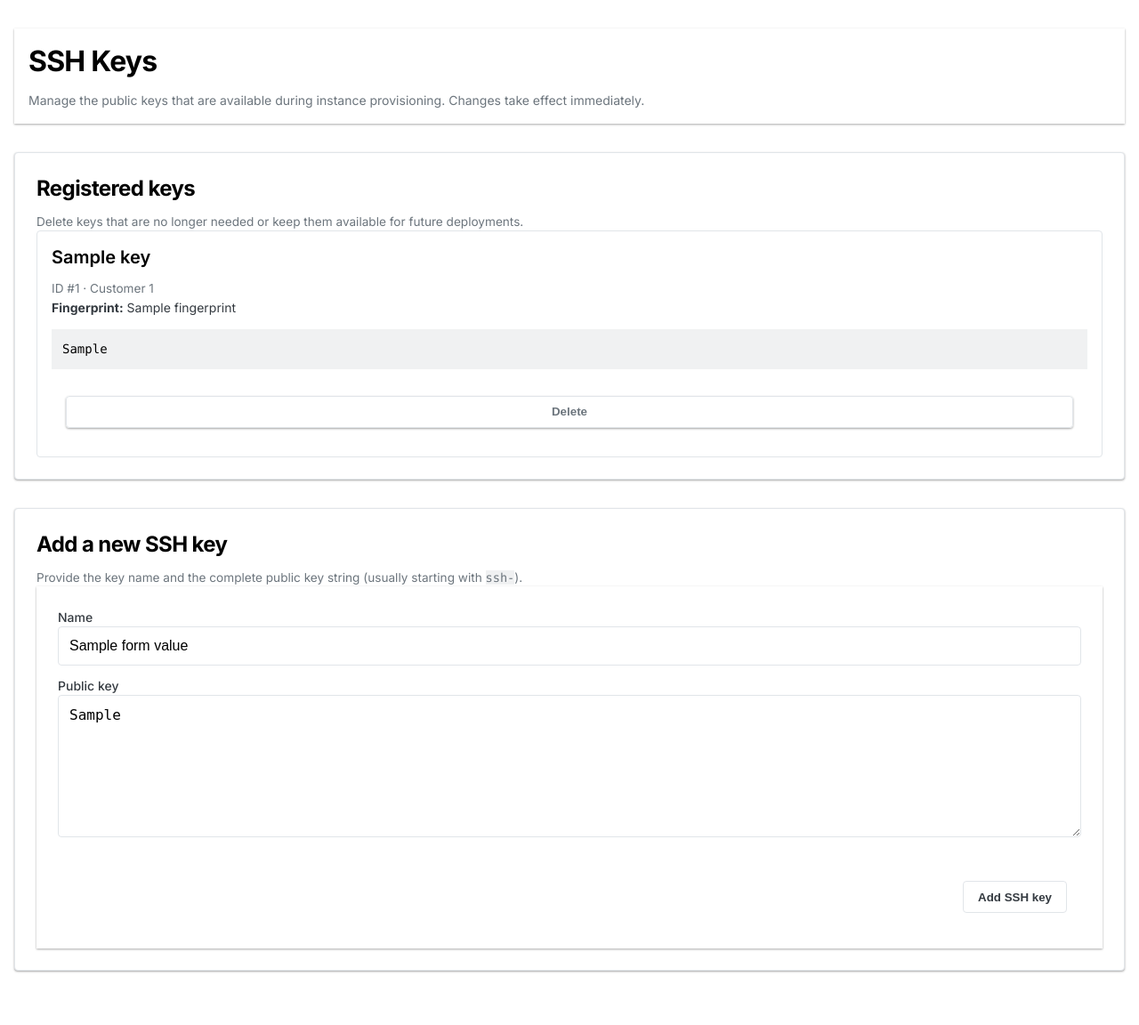
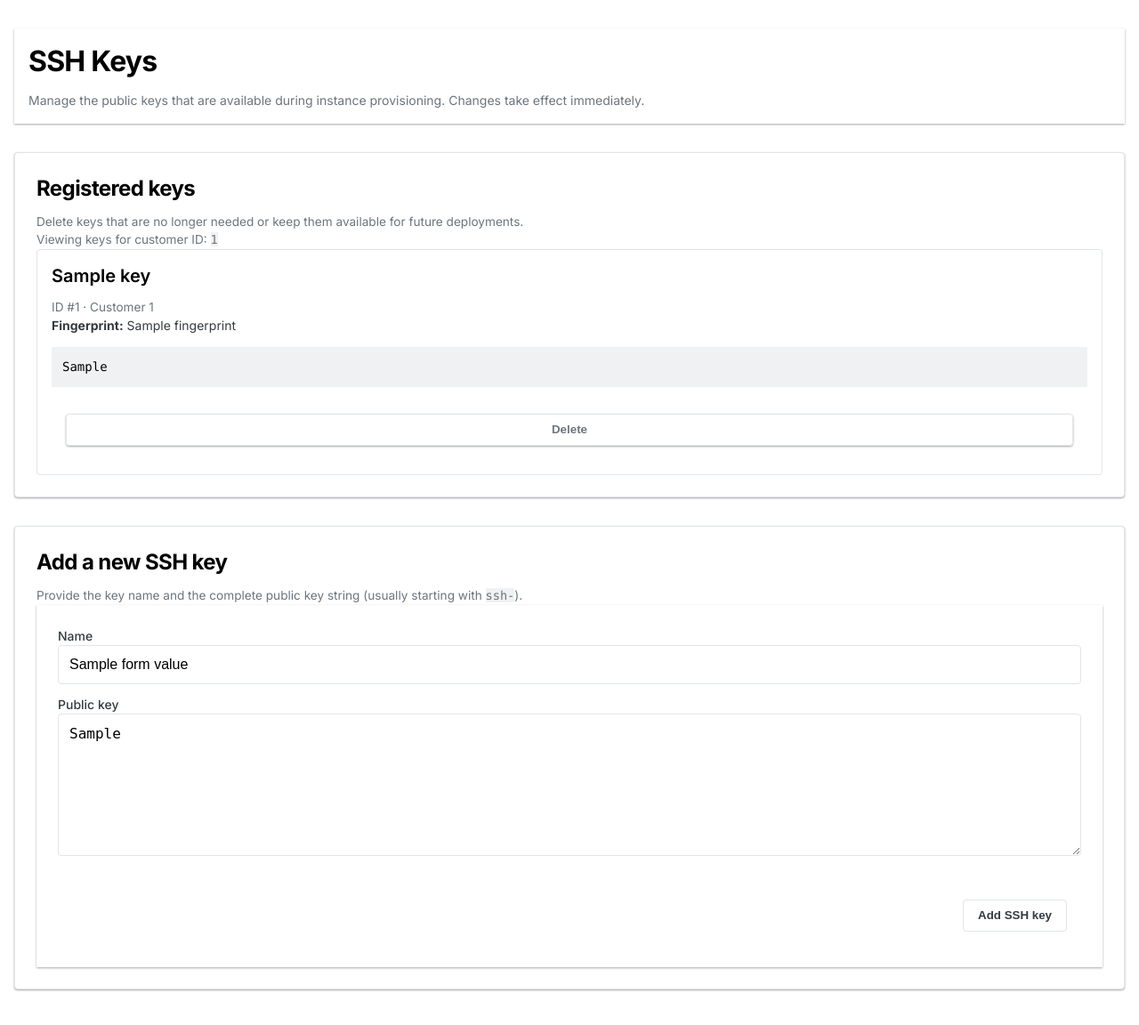
Before and after one commit to CloudzyVPS/cli, a Flask app: template templates/ssh_keys.html in a window 1280 px wide. Shown: the whole page at 89% size. Before the commit the page ends 1093 px from the top, so only its background shows below. Run offline with Flask 3, Linux system fonts and the light colour scheme; the template is opened without the code that fills it: most values are stand-ins (such as "Sample title", 1, 10 or a date in 2020).

Commit message:
enhance SSH key management by introducing customer context handling

```diff
--- a/app.py
+++ b/app.py
@@ -26,6 +26,8 @@ app.secret_key = 'your_secret_key'  # Change this
 
 API_BASE_URL = os.getenv('API_BASE_URL')
 API_TOKEN = os.getenv('API_TOKEN')
+# Optional default customer id to use for API calls when the configured API token requires it
+API_DEFAULT_CUSTOMER_ID = os.getenv('API_DEFAULT_CUSTOMER_ID')
 USERS_FILE = Path('users.json')
 
 
@@ -332,9 +334,28 @@ def load_regions():
     return regions, lookup, configs
 
 
-def load_ssh_keys():
-    response = api_call('GET', '/v1/ssh-keys')
+def load_ssh_keys(customer_id: str = None):
+    """Load SSH keys from the backend. If the API token is an admin token and the developer
+    gateway requires an explicit customer id, this function will optionally use `customer_id`
+    (either passed in, or via env var API_DEFAULT_CUSTOMER_ID) to retrieve the list.
+    """
+    params = None
+    if customer_id:
+        params = {'customerId': customer_id}
+    response = api_call('GET', '/v1/ssh-keys', params=params)
     payload = response.get('data', []) if response.get('code') == 'OKAY' else []
+    # If the API responded with an error that suggests a customer id is required for this
+    # token (likely the token is an admin/developer token), try using the configured
+    # API_DEFAULT_CUSTOMER_ID environment variable to request the keys for a specific
+    # customer.
+    if response.get('code') != 'OKAY' or isinstance(payload, dict) and not payload:
+        detail = response.get('detail') or ''
+        req_customer_id_needed = 'Customer id should be provided' in str(detail) or 'customer id' in str(detail).lower()
+        if not customer_id and API_DEFAULT_CUSTOMER_ID and req_customer_id_needed:
+            params = {'customerId': API_DEFAULT_CUSTOMER_ID}
+            response = api_call('GET', '/v1/ssh-keys', params=params)
+            payload = response.get('data', []) if response.get('code') == 'OKAY' else []
+
     if isinstance(payload, dict):
         candidates = (
             payload.get('sshKeys')
@@ -359,6 +380,22 @@ def load_ssh_keys():
             'customer_id': item.get('customerId') or item.get('userId') or item.get('customer_id'),
         })
     return normalized
+
+
+def determine_customer_context():
+    """Return a customer_id to use for API calls.
+    Precedence:
+      1) request.args.get('customer_id') if present
+      2) API_DEFAULT_CUSTOMER_ID environment variable
+      3) None
+    """
+    from flask import request
+    cid = (request.args.get('customer_id') or '').strip()
+    if cid:
+        return cid
+    if API_DEFAULT_CUSTOMER_ID:
+        return API_DEFAULT_CUSTOMER_ID
+    return None
 
 
 def is_high_frequency(product):
@@ -638,6 +675,7 @@ def ssh_keys():
         'public_key': '',
     }
 
+    customer_id = (request.args.get('customer_id') or determine_customer_context())
     if request.method == 'POST':
         action = (request.form.get('action') or 'create').strip().lower()
 
@@ -647,6 +685,8 @@ def ssh_keys():
                 flash('Invalid SSH key identifier provided.')
             else:
                 response = api_call('DELETE', f"/v1/ssh-keys/{key_id_raw}")
+                if response.get('code') != 'OKAY' and API_DEFAULT_CUSTOMER_ID and response.get('detail') and 'customer id' in response.get('detail').lower():
+                    response = api_call('DELETE', f"/v1/ssh-keys/{key_id_raw}", params={'customerId': API_DEFAULT_CUSTOMER_ID})
                 if response.get('code') == 'OKAY':
                     flash('SSH key removed.')
                 else:
@@ -670,14 +710,18 @@ def ssh_keys():
         else:
             payload = {'name': name, 'publicKey': public_key}
             response = api_call('POST', '/v1/ssh-keys', data=payload)
+            if response.get('code') != 'OKAY' and API_DEFAULT_CUSTOMER_ID and response.get('detail') and 'customer id' in response.get('detail').lower():
+                payload['customerId'] = API_DEFAULT_CUSTOMER_ID
+                response = api_call('POST', '/v1/ssh-keys', data=payload)
             if response.get('code') == 'OKAY':
                 flash('SSH key added successfully.')
                 return redirect(url_for('ssh_keys'))
             detail = response.get('detail') or 'Unable to add SSH key.'
             flash(f'Error: {detail}')
 
-    ssh_keys_list = load_ssh_keys()
-    return render_template('ssh_keys.html', ssh_keys=ssh_keys_list, form_values=form_values)
+    customer_id = (request.args.get('customer_id') or determine_customer_context())
+    ssh_keys_list = load_ssh_keys(customer_id=customer_id)
+    return render_template('ssh_keys.html', ssh_keys=ssh_keys_list, form_values=form_values, customer_id=customer_id)
 
 
 @app.route('/')
@@ -713,7 +757,8 @@ def create_start():
     regions, region_lookup, _ = load_regions()
     if not regions:
         flash('No regions were returned by the developer API.')
-    ssh_keys = load_ssh_keys()
+    customer_id = (request.args.get('customer_id') or determine_customer_context())
+    ssh_keys = load_ssh_keys(customer_id=customer_id)
     available_ssh_key_ids = {str(key['id']) for key in ssh_keys if key.get('id') is not None}
 
     base_state = parse_wizard_base(request.args)
@@ -1279,7 +1324,8 @@ def create_review():
     if back_query:
         back_url = f"{back_url}?{back_query}"
 
-    ssh_keys_catalog = load_ssh_keys()
+    customer_id = (request.args.get('customer_id') or determine_customer_context())
+    ssh_keys_catalog = load_ssh_keys(customer_id=customer_id)
     ssh_key_lookup = {str(item['id']): item for item in ssh_keys_catalog if item.get('id') is not None}
     ssh_keys_display = []
     for key_id in base_state['ssh_key_ids']:
--- a/static/styles.css
+++ b/static/styles.css
@@ -1,11 +1,12 @@
 @import url('https://fonts.googleapis.com/css2?family=Inter:wght@400;500;600;700&display=swap');
 
 :root {
-  /* AWS-inspired color palette */
+  /* Primary color palette */
   --canvas-bg: #ffffff;
-  --aws-blue: #0073bb;
-  --aws-blue-light: #00a1c9;
-  --aws-blue-dark: #005a8c;
+  --primary: #0073bb;
+  --primary-light: #00a1c9;
+  --primary-dark: #005a8c;
+  --primary-darker: #004070;
   --gray-50: #f8f9fa;
   --gray-100: #e9ecef;
   --gray-200: #dee2e6;
@@ -19,7 +20,7 @@
   --white: #ffffff;
   --shadow-soft: 0 1px 3px rgba(0, 0, 0, 0.12), 0 1px 2px rgba(0, 0, 0, 0.24);
   --shadow-card: 0 4px 6px rgba(0, 0, 0, 0.07), 0 1px 3px rgba(0, 0, 0, 0.1);
-  --shadow-focus: 0 0 0 3px rgba(0, 113, 187, 0.3);
+  --shadow-focus: 0 0 0 3px rgba(0, 115, 187, 0.3);
   --border-color: #e1e5e9;
   --border-radius: 4px;
   --space-1: 0.25rem;
@@ -1989,7 +1990,7 @@ section[aria-labelledby="regions-heading"] > div[role="list"] > article > footer
 }
 
 ::-webkit-scrollbar-thumb {
-  background: var(--aws-blue);
+  background: var(--primary);
   border-radius: var(--border-radius);
 }
 
--- a/templates/ssh_keys.html
+++ b/templates/ssh_keys.html
@@ -14,6 +14,9 @@
     <header>
         <h2>Registered keys</h2>
         <p class="help-text">Delete keys that are no longer needed or keep them available for future deployments.</p>
+        {% if customer_id %}
+        <p class="help-text">Viewing keys for customer ID: <code>{{ customer_id }}</code></p>
+        {% endif %}
     </header>
     {% if not ssh_keys %}
     <div class="empty-state">
```
Also changed, not shown: other parts of static/styles.css (+37 -37 lines), README.md.
